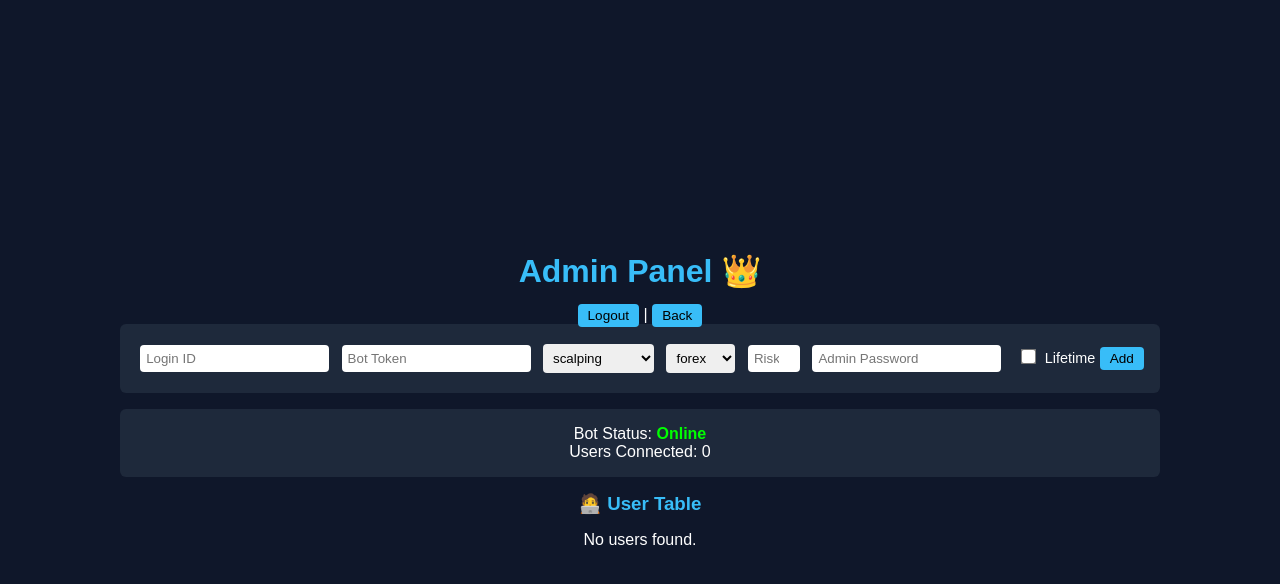
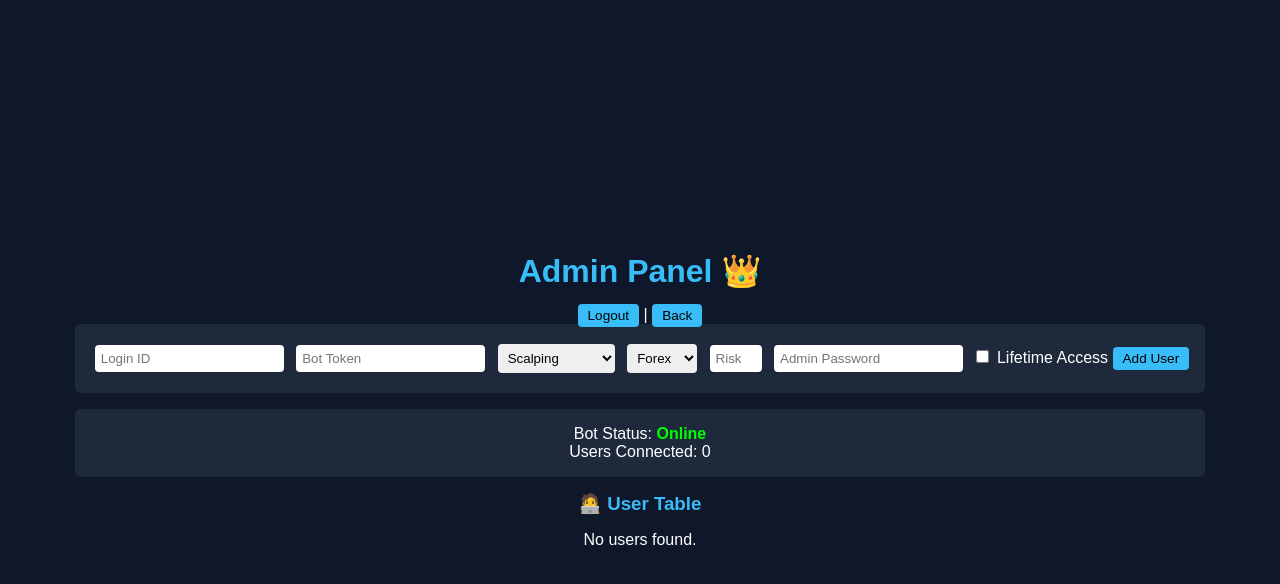
Before and after one commit to Fanatic1989/profitpilotai, a FastAPI app: page /admin/dashboard in a window 1280 px wide. Shown: the top 584 px of the page. Run offline with FastAPI, Linux system fonts and the light colour scheme; the visitor is signed in with stand-in values (Sample User, id 1); data that the repository does not hold is empty.

Commit message:
admin.html

```diff
--- a/templates/admin.html
+++ b/templates/admin.html
@@ -2,7 +2,7 @@
 <html lang="en">
 <head>
   <meta charset="UTF-8" />
-  <meta name="viewport" content="width=device-width, initial-scale=1.0"/>
+  <meta name="viewport" content="width=device-width, initial-scale=1.0" />
   <title>Admin Dashboard</title>
   <link rel="stylesheet" href="/static/style.css" />
   <style>
@@ -63,16 +63,6 @@
       gap: 6px;
       justify-content: center;
     }
-    label.checkbox-label {
-      display: inline-block;
-      margin-left: 8px;
-      font-size: 0.9rem;
-      color: white;
-    }
-    input[type="checkbox"] {
-      transform: scale(1.2);
-      margin-right: 6px;
-    }
   </style>
 </head>
 <body>
@@ -87,24 +77,20 @@
       <input type="text" name="login_id" placeholder="Login ID" required />
       <input type="text" name="bot_token" placeholder="Bot Token" required />
       <select name="strategy">
-        <option>scalping</option>
-        <option>day trading</option>
-        <option>swing trading</option>
+        <option value="scalping">Scalping</option>
+        <option value="day trading">Day Trading</option>
+        <option value="swing trading">Swing Trading</option>
       </select>
       <select name="trading_type">
-        <option>forex</option>
-        <option>binary</option>
+        <option value="forex">Forex</option>
+        <option value="binary">Binary</option>
       </select>
       <input type="number" name="risk_percent" placeholder="Risk %" min="1" max="5" required />
       <input type="password" name="password" placeholder="Admin Password" required />
-
-      <!-- ✅ Lifetime checkbox -->
-      <label class="checkbox-label">
-        <input type="checkbox" name="lifetime" value="true">
-        Lifetime
+      <label>
+        <input type="checkbox" name="lifetime" value="true" /> Lifetime Access
       </label>
-
-      <button type="submit">Add</button>
+      <button type="submit">Add User</button>
     </form>
   </div>
 
@@ -143,7 +129,7 @@
           <td>{{ user.total_trades }}</td>
           <td>{{ user.total_wins }}</td>
           <td>{{ user.total_losses }}</td>
-          <td>{{ user.win_rate }}%</td>
+          <td>{{ "%.2f"|format(user.win_rate) }}%</td>
 
           <!-- Lifetime toggle -->
           <td>
@@ -167,7 +153,7 @@
           <td class="row-actions">
             <a href="/admin/edit-user/{{ user.login_id }}">Edit</a>
             <form method="post" action="/admin/delete-user/{{ user.login_id }}" class="inline-form">
-              <button type="submit" onclick="return confirm('Delete this user?')">Delete</button>
+              <button onclick="return confirm('Delete this user?')">Delete</button>
             </form>
           </td>
         </tr>
```
